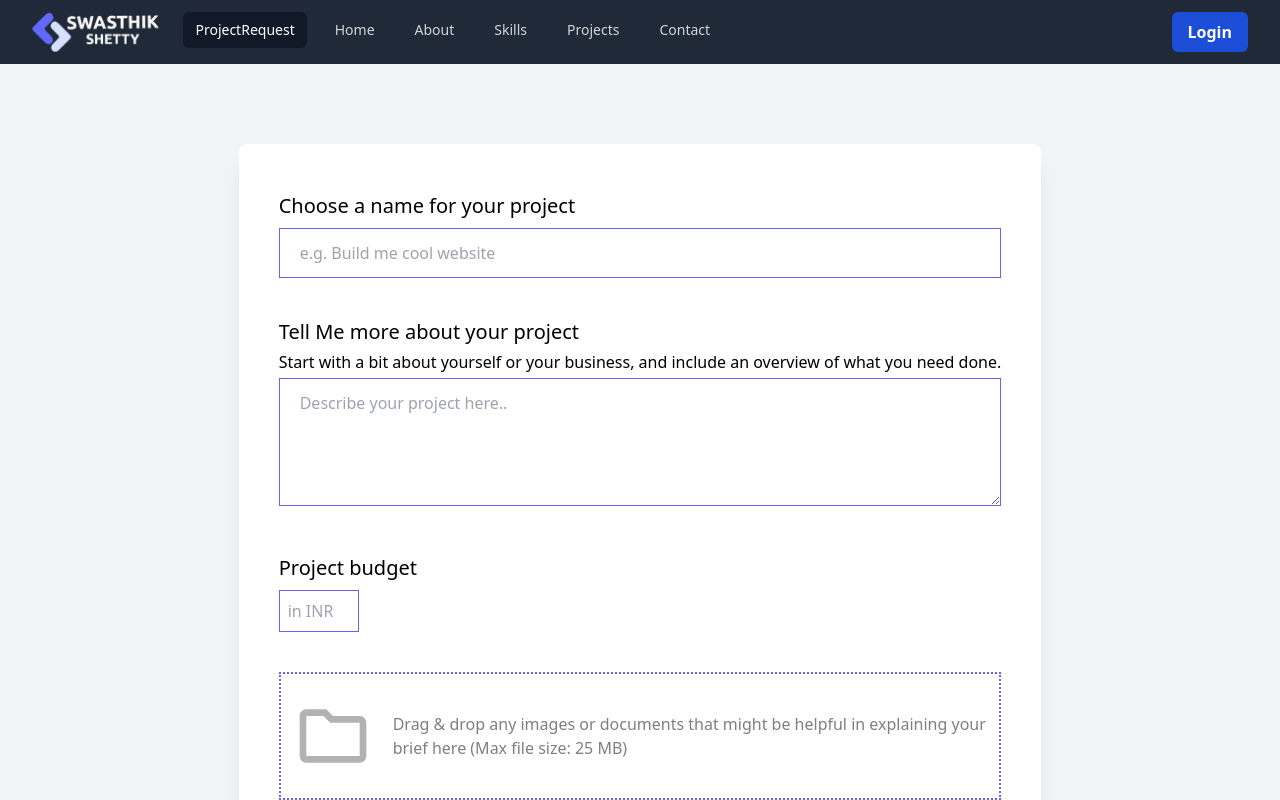
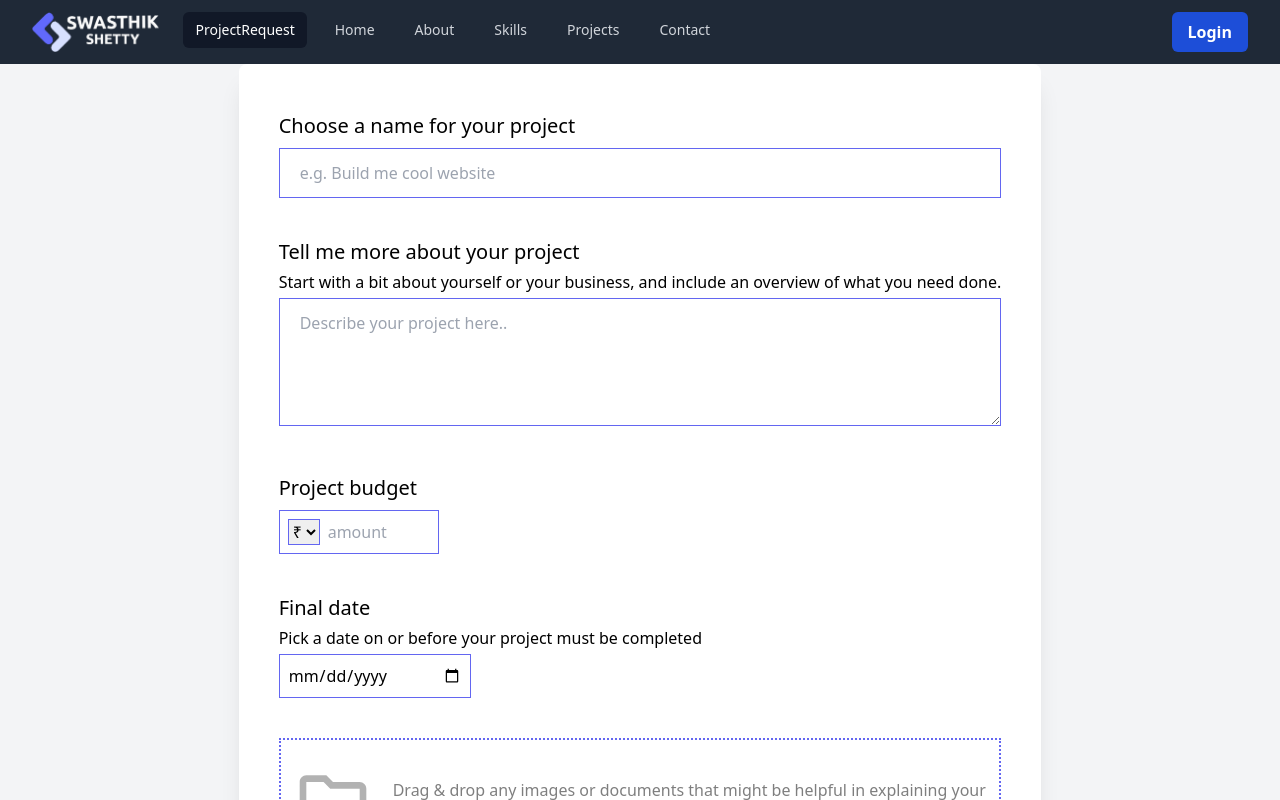
Before and after one commit to swasthikshetty10/swasthikshetty10.github.io, a React (Create React App) app: page /hireme in a window 1280 px wide. Shown: the top 800 px of the page. Built offline with nearby package versions, Linux system fonts and the light colour scheme.

Commit message:
Project Request Form done~!

```diff
--- a/src/Components/ProjectRequest/OrderForm.js
+++ b/src/Components/ProjectRequest/OrderForm.js
@@ -1,31 +1,54 @@
 import React from 'react'
 import FolderOutlinedIcon from '@material-ui/icons/FolderOutlined';
+
+
+
+
+
+
 function OrderForm() {
+
     return (
-        <div className="flex mt-20 justify-center ">
+        <div className="flex  justify-center ">
             <form className="flex gap-10 flex-col font-medium p-5 md:p-10 rounded-lg shadow-xl bg-white">
-                <div className="flex flex-col " >
+                <div className="form-control flex flex-col " >
                     <label className="text-xl py-2 ">Choose a name for your project</label>
-                    <input placeholder="e.g. Build me cool website " className="p-3 focus:border-green-700  focus:outline-none md:px-5 border border-indigo-500" type="text" required></input>
+                    <input name="project_name" placeholder="e.g. Build me cool website " className="p-3 focus:border-green-700  focus:outline-none md:px-5 border border-indigo-500" type="text" required></input>
                 </div>
-                <div className="flex flex-col" >
-                    <label className="text-xl ">Tell Me more about your project</label>
+                <div className="form-control flex flex-col" >
+                    <label className="text-xl ">Tell me more about your project</label>
                     <p className="text-md font-normal py-1">Start with a bit about yourself or your business, and include an overview of what you need done.</p>
-                    <textarea placeholder="Describe your project here.." className="w-full focus:border-green-700 focus:outline-none h-20 md:h-32 p-3 md:px-5 border border-indigo-500" required></textarea>
+                    <textarea name="description" placeholder="Describe your project here.." className="w-full focus:border-green-700 focus:outline-none h-20 md:h-32 p-3 md:px-5 border border-indigo-500" required></textarea>
                 </div>
-                <div className="flex flex-col" >
+                <div className="form-control flex flex-col" >
                     <label className="text-xl py-2">Project budget</label>
-                    <input placeholder="in INR" min='0' type="number" className="p-3 w-20  focus:border-green-700  focus:outline-none md:p-2 border border-indigo-500"></input>
+                    <div className="flex w-40 focus:border-green-700  focus:outline-none md:p-2 border border-indigo-500">
+                        <div class=" border  border-indigo-500">
+                            <select name="currency_type ">
+                                <option value="inr">₹</option>
+                                <option value="usd">$</option>
+                            </select>
+                        </div>
+
+                        <input name="budget" placeholder="amount" min='0' type="number" className="focus:outline-none px-2 w-full"></input>
+                    </div>
                 </div>
-                <div className="flex flex-row gap-5" >
+                <div className="form-control flex flex-col" >
+                    <label className="text-xl ">Final date</label>
+                    <p className="text-md font-normal py-1">Pick a date on or before your project must be completed</p>
+                    <input name="date" min={date()} type="date" className="w-48 focus:border-green-700  focus:outline-none md:p-2 border border-indigo-500"></input>
+                </div>
+                <div className="form-controlflex flex-row gap-5" >
                     <div className="w-full">
                         <div className="relative border-dotted h-32   border-2 border-indigo-500  flex justify-center items-center">
                             <div className="absolute">
                                 <div className="flex flex-row gap-5 justify-evenly  p-3 items-center">
                                     <FolderOutlinedIcon style={{ fontSize: "5rem", opacity: "60%", color: "gray" }} />
-                                    <span className="text-base font-normal opacity-50">Drag & drop any images or documents that might be helpful in explaining
-                                        your brief here (Max file size: 25 MB)</span> </div>
-                            </div> <input type="file" className="h-full w-full opacity-0" name="" />
+                                    <span className="block text-base font-normal opacity-50 md:block">Drag & drop any images or documents that might be helpful in explaining
+                                        your brief here (Max file size: 25 MB)</span>
+                                    <span className="hidden text-base font-normal opacity-50 md:hidden">Choose any file that might be helpful(Max file size: 25 MB)</span>
+                                </div>
+                            </div> <input name="reference_files" type="file" className="h-full w-full opacity-0" name="" />
                         </div>
                     </div>
 
@@ -45,3 +68,19 @@ function OrderForm() {
 }
 
 export default OrderForm
+
+const date = () => {
+    var today = new Date();
+    var dd = today.getDate();
+    var mm = today.getMonth() + 1; //January is 0!
+    var yyyy = today.getFullYear();
+    if (dd < 10) {
+        dd = '0' + dd
+    }
+    if (mm < 10) {
+        mm = '0' + mm
+    }
+
+    today = yyyy + '-' + mm + '-' + dd;
+    return today
+}
```
